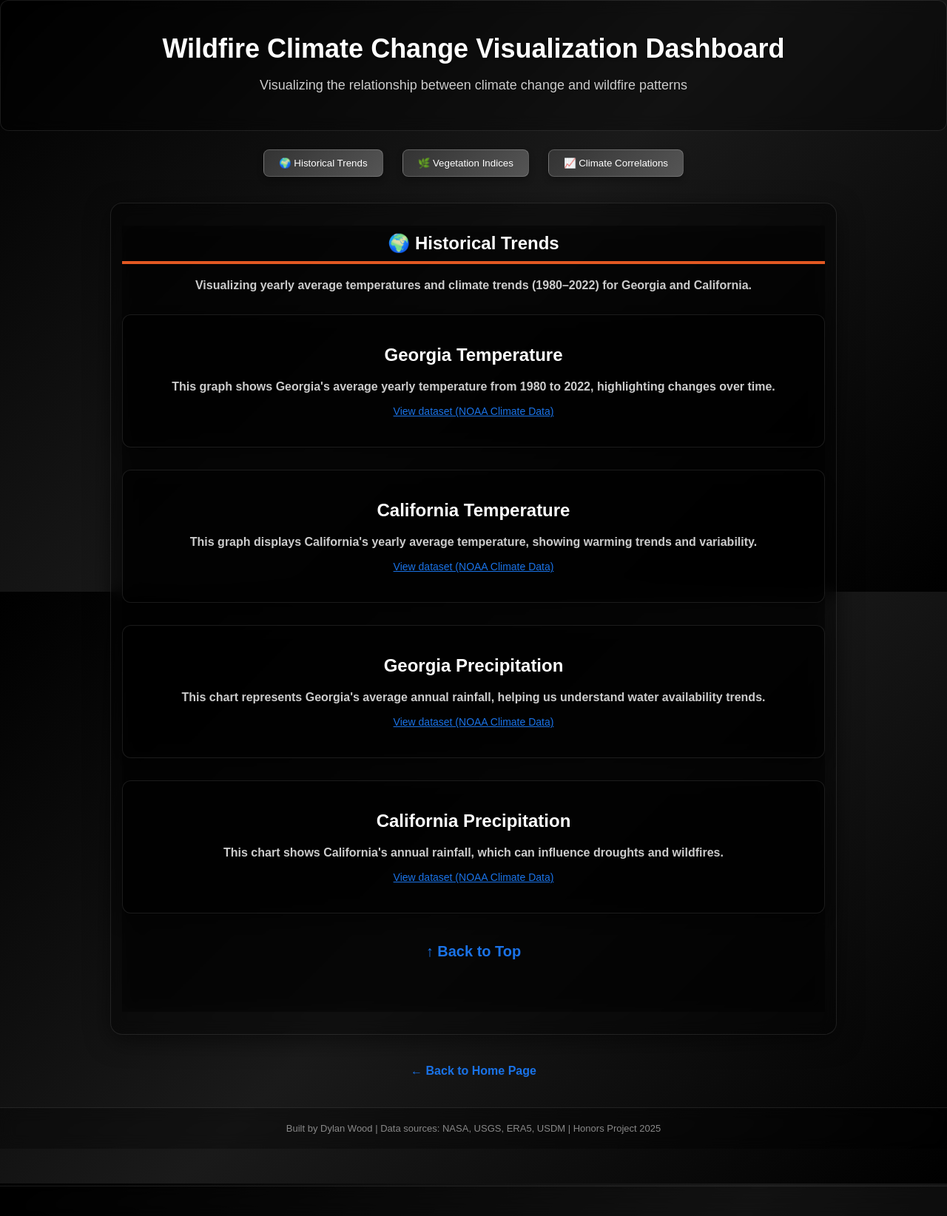
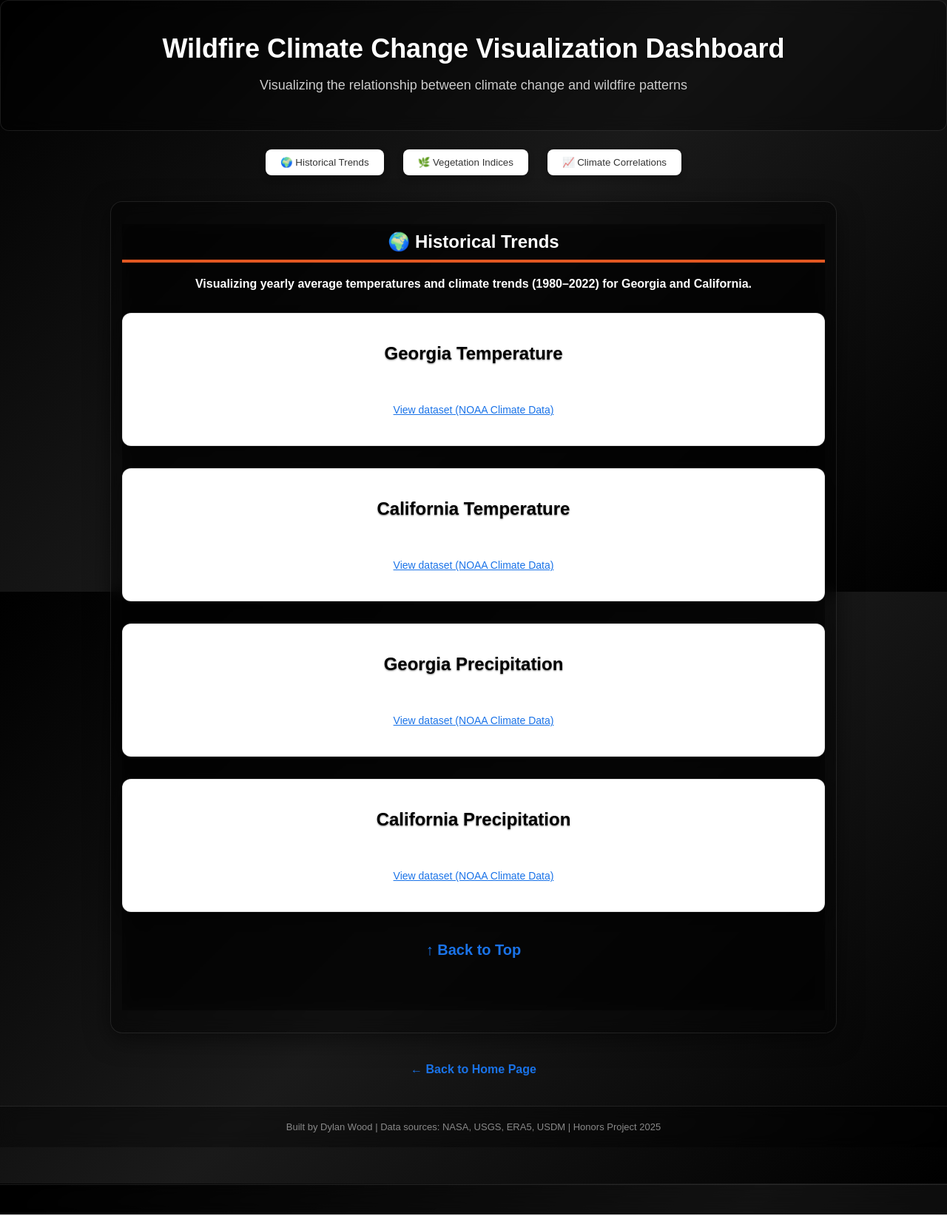
Before and after one commit to dwood-git/Climate-Change-Dashboard, a Flask app: page /dashboard/1 in a window 1280 px wide. Shown: the whole page at 74% size. Run offline with Flask 3, Linux system fonts and the light colour scheme.

Commit message:
Update styling and email address

```diff
--- a/assets/style.css
+++ b/assets/style.css
@@ -43,9 +43,9 @@ body {
 
 /* Navigation Button Styling */
 .nav-btn {
-  background: linear-gradient(135deg, #333333, #555555);
-  color: white;
-  border: 1px solid rgba(255, 255, 255, 0.2);
+  background: white;
+  color: #333;
+  border: none;
   border-radius: 8px;
   padding: 10px 20px;
   transition: 0.3s;
@@ -53,7 +53,7 @@ body {
   box-shadow: 0 4px 8px rgba(0, 0, 0, 0.3);
 }
 .nav-btn:hover {
-  background: linear-gradient(135deg, #444444, #666666);
+  background: #f8f9fa;
   transform: scale(1.05);
   transition: 0.3s ease-in-out;
   z-index: 1;
@@ -84,30 +84,59 @@ body {
 
 /* Graph Card and Graph Title Styling */
 .graph-card {
-  background: rgba(0, 0, 0, 0.5);
+  background: white;
   padding: 20px;
   border-radius: 12px;
-  box-shadow: 0 8px 32px rgba(0, 0, 0, 0.4);
+  box-shadow: 0 8px 32px rgba(0, 0, 0, 0.3);
   margin: 30px auto;
-  backdrop-filter: blur(10px);
-  border: 1px solid rgba(255, 255, 255, 0.1);
+  border: 1px solid rgba(0, 0, 0, 0.1);
+}
+
+/* Ensure all text within graph cards is black and bold, except graph titles and pre elements */
+.graph-card h1,
+.graph-card h2,
+.graph-card h3,
+.graph-card h4,
+.graph-card h5,
+.graph-card h6,
+.graph-card p,
+.graph-card span,
+.graph-card div {
+  color: #000000 !important;
+  font-weight: 700 !important;
+}
+
+/* GEE code should be regular weight, not bold */
+.graph-card pre {
+  color: #000000 !important;
+  font-weight: 400 !important;
+  font-family: 'Courier New', monospace;
+}
+
+/* Keep graph titles and subtitles white even when inside graph cards */
+.graph-card .graph-title {
+  color: #ffffff !important;
+  font-weight: 700 !important;
+}
+
+.graph-card .graph-subtitle {
+  color: #ffffff !important;
+  font-weight: 700 !important;
 }
 
 .graph-subtitle {
-  color: #ffffff;
-  font-weight: 600;
+  color: #ffffff !important;
+  font-weight: 700 !important;
   font-size: 16px;
   text-align: center;
-  text-shadow: 0 1px 2px rgba(0, 0, 0, 0.5);
 }
 
 .graph-title {
-  color: #ffffff;
-  font-weight: 700;
+  color: #000000 !important;
+  font-weight: 700 !important;
   font-size: 24px;
   text-align: center;
   margin-bottom: 20px;
-  text-shadow: 0 2px 4px rgba(0, 0, 0, 0.5);
 }
 
 /* Section Background Themes */
@@ -179,6 +208,23 @@ footer {
   color: #ffffff;
 }
 
+/* Ensure graph titles stay black even in section-light */
+.section-light .graph-title {
+  color: #000000 !important;
+  font-weight: 700 !important;
+}
+
+/* Section headers (H2) should be white, individual graph titles (H3) should be black */
+.section-light h2.graph-title {
+  color: #ffffff !important;
+  font-weight: 700 !important;
+}
+
+.section-light h3.graph-title {
+  color: #000000 !important;
+  font-weight: 700 !important;
+}
+
 .section-light .graph-subtitle {
   color: #cccccc;
 }
--- a/templates/landing.html
+++ b/templates/landing.html
@@ -487,7 +487,7 @@ fig.show()
 
   <!-- CONTACT FOOTER SECTION -->
   <footer id="contact" data-aos="fade-up">
-    <p>Created by Dylan Wood - dwood19@student.highlands.edu | Powered by NASA, GEE, USDM, and NOOA</p>
+    <p>Created by Dylan Wood - dylandaner@me.com | Powered by NASA, GEE, USDM, and NOOA</p>
   </footer>
 
   <!-- JAVASCRIPT -->
```
